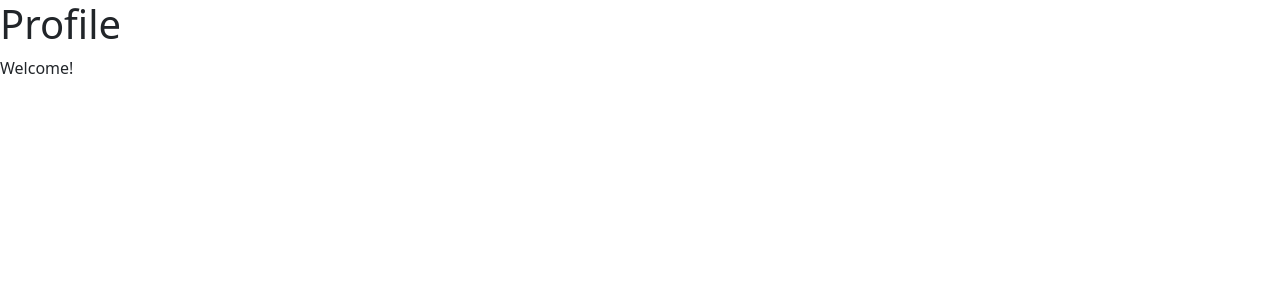
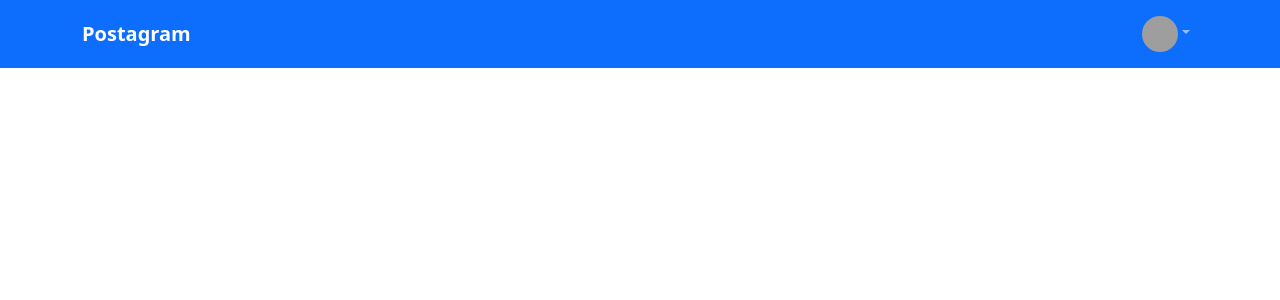
Before and after one commit to Lee816/full-stack, a React (Create React App) app in the folder social-media-app/: page / in a window 1280 px wide. Shown: the top 300 px of the page. Built offline with nearby package versions, Linux system fonts and the light colour scheme; sample sign-in values are in the browser's storage; grey boxes are pictures that could not be loaded.

Commit message:
Home 에 레이아웃 컴포넌트 적용

```diff
--- /dev/null
+++ b/social-media-app/src/components/Layout.jsx
@@ -0,0 +1,11 @@
+import React from "react"
+import Navigationbar from "./Navbar"
+function Layout(props) {
+    return (
+        <div>
+            <Navigationbar />
+            <div className="container m-5">{props.children}</div>
+        </div>
+    )
+}
+export default Layout
--- a/social-media-app/src/components/Navbar.jsx
+++ b/social-media-app/src/components/Navbar.jsx
@@ -15,7 +15,7 @@ function Navigationbar() {
                 <Navbar.Brand className="fw-bold" href="#home">
                     Postagram
                 </Navbar.Brand>
-                <Navbar.Collapse className="jsutify-content-end">
+                <Navbar.Collapse className="justify-content-end">
                     <Nav>
                         <NavDropdown
                             title={<Image src={randomAvatar()} roundedCircle width={36} height={36} />}
--- a/social-media-app/src/pages/Home.jsx
+++ b/social-media-app/src/pages/Home.jsx
@@ -1,13 +1,11 @@
 import React from 'react';
+import Layout from "../components/Layout";
 
 function Home() {
     return (
-        <div>
-            <h1>Profile</h1>
-            <p>
-                Welcome!
-            </p>
-        </div>
+        <Layout>
+
+        </Layout>
     );
 }
 
```
